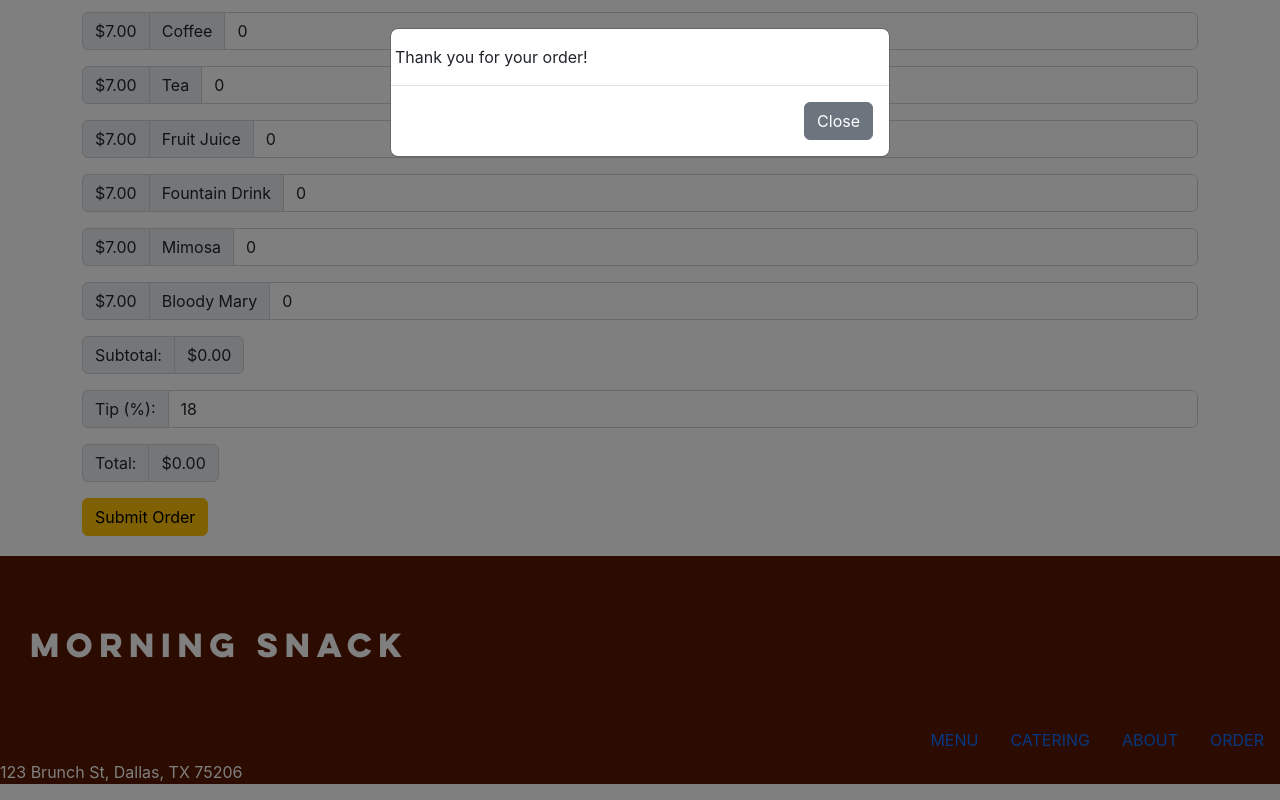
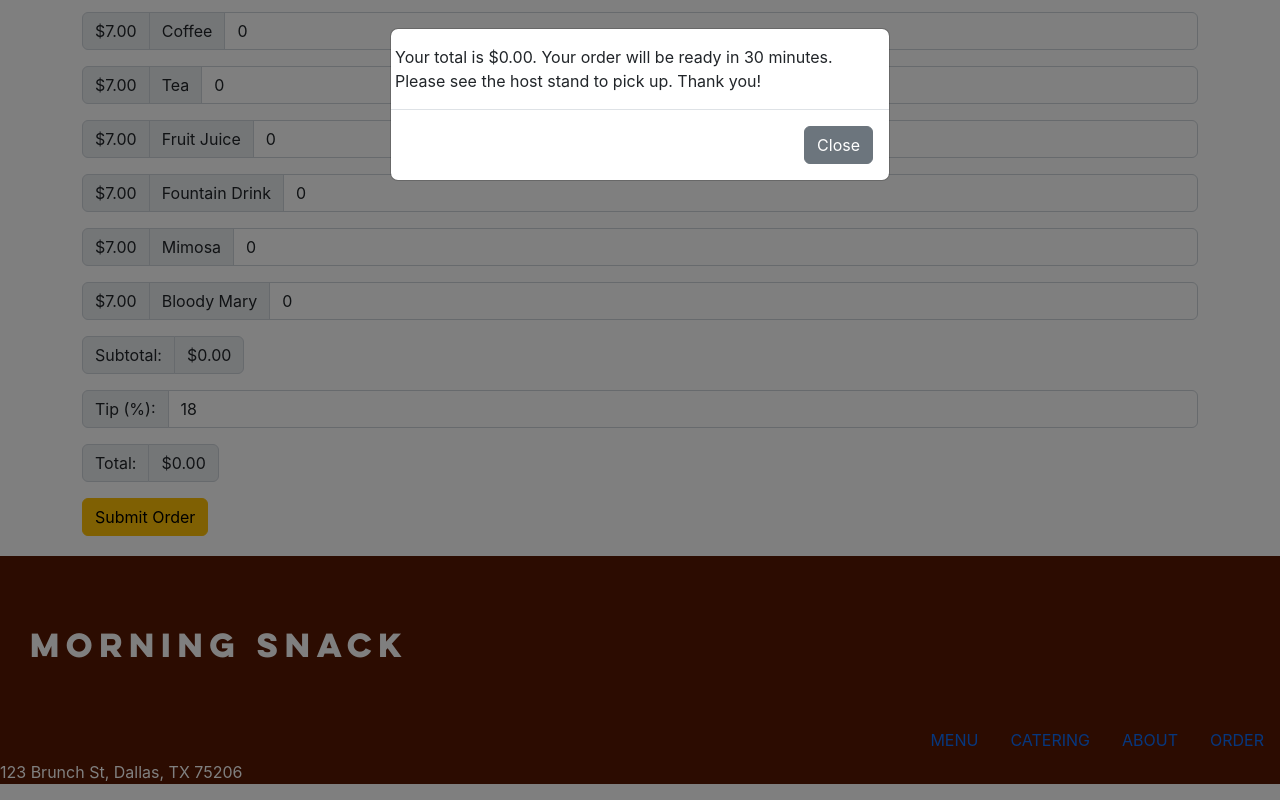
Before and after one commit to michellenicolephillips/morning-snack, a React (Create React App) app: page /order in a window 1280 px wide. Both pictures are taken after a click on the button "Submit Order". Shown: the part 2423-3223 px from the top of the page. Built offline with nearby package versions, Linux system fonts and the light colour scheme.

Commit message:
updated confirmation message on order page

```diff
--- a/src/pages/Order.js
+++ b/src/pages/Order.js
@@ -219,7 +219,7 @@ class Order extends React.Component {
                          keyboard={false}
                     >
                          <Modal.Body className="col row align-items-start">
-                             Thank you for your order!
+                              Your total is ${this.calculateTotal().toFixed(2)}. Your order will be ready in 30 minutes. Please see the host stand to pick up. Thank you!
                          </Modal.Body>
 
                          <Modal.Footer>
```
